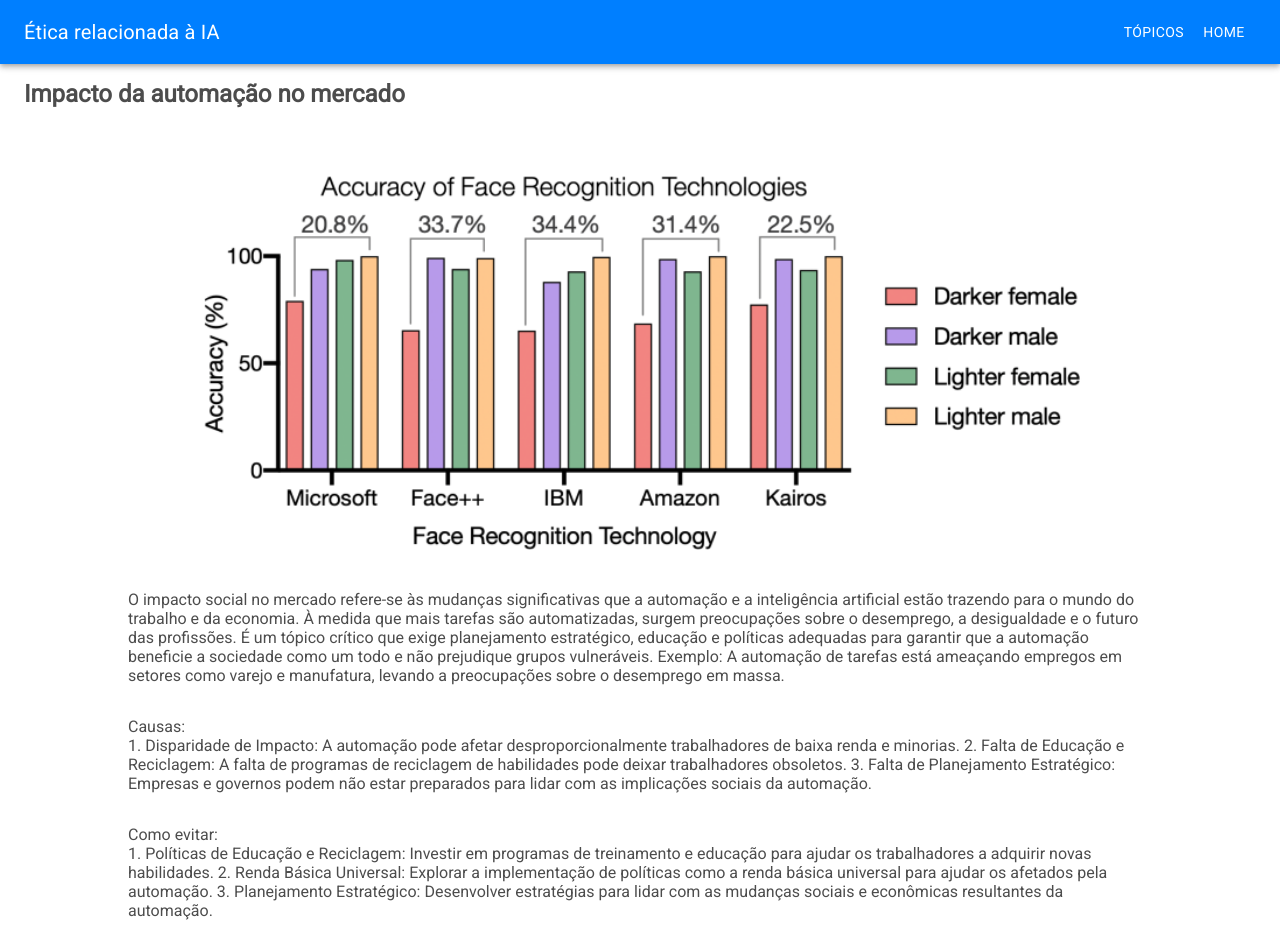
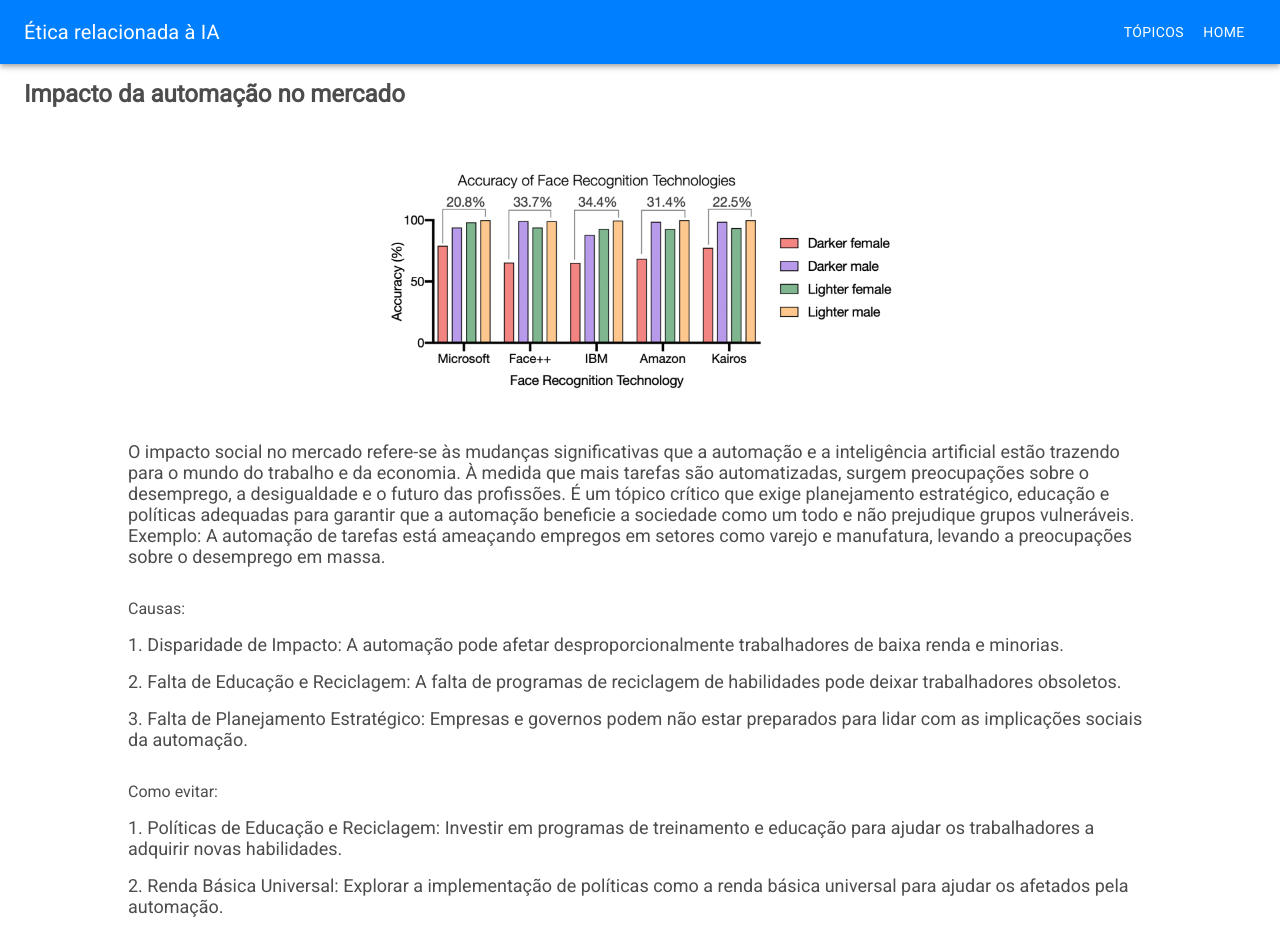
Before and after one commit to kamillareal/transversal, a React (Create React App) app: page /impacto-no-mercado in a window 1280 px wide. Shown: the top 934 px of the page. Built offline with nearby package versions, Linux system fonts and the light colour scheme.

Commit message:
kamillaaaaa

```diff
--- a/src/pages/ImpactoNoMercado/index.tsx
+++ b/src/pages/ImpactoNoMercado/index.tsx
@@ -1,3 +1,4 @@
+import { Gap } from "..";
 import AppBarHeader from "../../shared/components/app-bar";
 
 export const ImpactoNoMercado = () => {
@@ -32,12 +33,12 @@
           Impacto da automação no mercado
         </h2>
         <img
-          style={{ width: "70%", paddingTop: "2rem" }}
+          style={{ width: "40%", paddingTop: "2rem" }}
           src={require("../../assets/img/racism.webp")}
         ></img>
 
         <div style={{ width: "80%" }}>
-          <div>
+          <Gap>
             O impacto social no mercado refere-se às mudanças significativas que
             a automação e a inteligência artificial estão trazendo para o mundo
             do trabalho e da economia. À medida que mais tarefas são
@@ -48,25 +49,42 @@
             prejudique grupos vulneráveis. Exemplo: A automação de tarefas está
             ameaçando empregos em setores como varejo e manufatura, levando a
             preocupações sobre o desemprego em massa.
-          </div>
+          </Gap>
         </div>
         <div style={{ width: "80%", paddingBottom: "2rem" }}>
           Causas:
-          <br /> 1. Disparidade de Impacto: A automação pode afetar
-          desproporcionalmente trabalhadores de baixa renda e minorias. 2. Falta
-          de Educação e Reciclagem: A falta de programas de reciclagem de
-          habilidades pode deixar trabalhadores obsoletos. 3. Falta de
-          Planejamento Estratégico: Empresas e governos podem não estar
-          preparados para lidar com as implicações sociais da automação.
+          <Gap>
+            1. Disparidade de Impacto: A automação pode afetar
+            desproporcionalmente trabalhadores de baixa renda e minorias.{" "}
+          </Gap>{" "}
+          <Gap>
+            2. Falta de Educação e Reciclagem: A falta de programas de
+            reciclagem de habilidades pode deixar trabalhadores obsoletos.
+          </Gap>{" "}
+          <Gap>
+            {" "}
+            3. Falta de Planejamento Estratégico: Empresas e governos podem não
+            estar preparados para lidar com as implicações sociais da automação.
+          </Gap>
           <div style={{ paddingTop: "2rem" }}>
             Como evitar:
-            <br /> 1. Políticas de Educação e Reciclagem: Investir em programas
-            de treinamento e educação para ajudar os trabalhadores a adquirir
-            novas habilidades. 2. Renda Básica Universal: Explorar a
-            implementação de políticas como a renda básica universal para ajudar
-            os afetados pela automação. 3. Planejamento Estratégico: Desenvolver
-            estratégias para lidar com as mudanças sociais e econômicas
-            resultantes da automação.
+            <Gap>
+              {" "}
+              1. Políticas de Educação e Reciclagem: Investir em programas de
+              treinamento e educação para ajudar os trabalhadores a adquirir
+              novas habilidades.
+            </Gap>{" "}
+            <Gap>
+              {" "}
+              2. Renda Básica Universal: Explorar a implementação de políticas
+              como a renda básica universal para ajudar os afetados pela
+              automação.
+            </Gap>{" "}
+            <Gap>
+              {" "}
+              3. Planejamento Estratégico: Desenvolver estratégias para lidar
+              com as mudanças sociais e econômicas resultantes da automação.
+            </Gap>
           </div>
         </div>
       </div>
```
